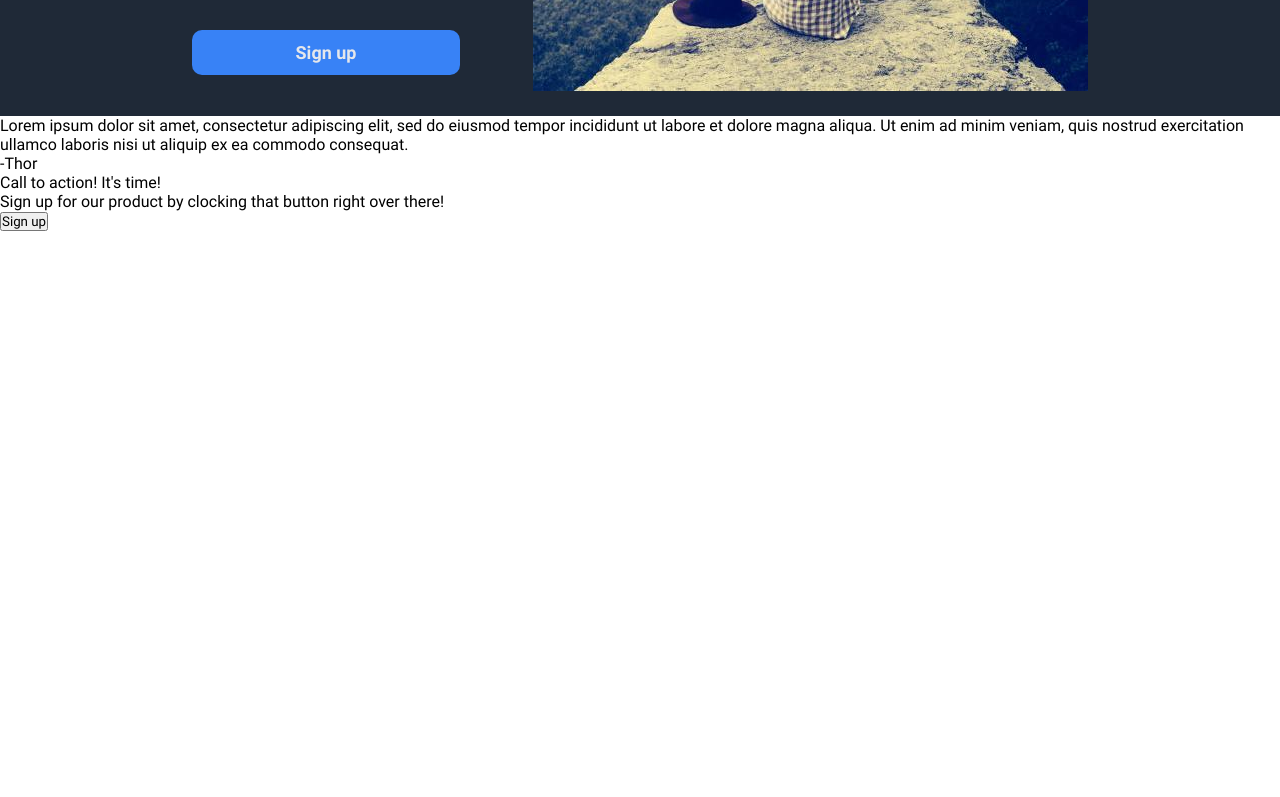
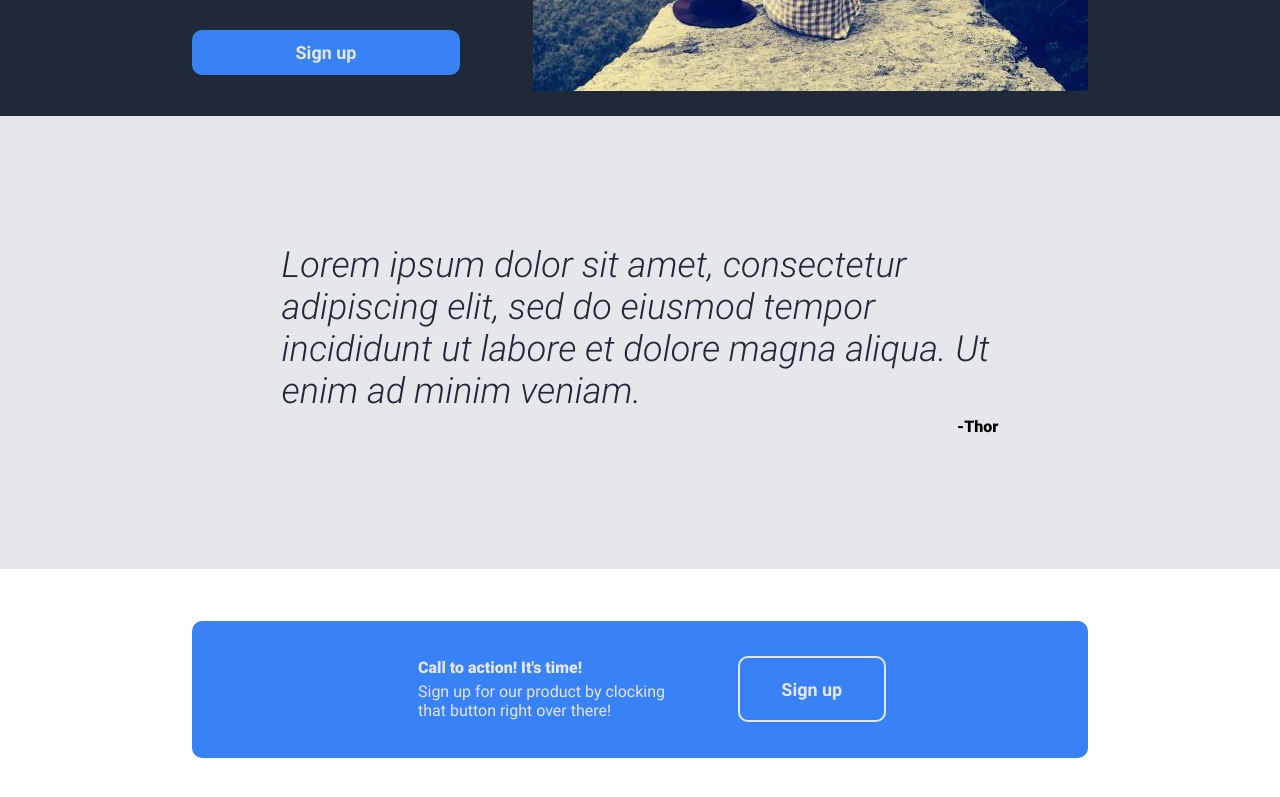
Before and after one commit to Morkie22/KREATIVESTORM-PROJECT, a plain HTML site: page Index.html in a window 1280 px wide. Shown: the part 365-1162 px from the top of the page. Before the commit the page ends 800 px from the top, so only its background shows below. Drawn offline with Linux system fonts and the light colour scheme.

Commit message:
styling section 3 and 4

```diff
--- a/Index.html
+++ b/Index.html
@@ -30,16 +30,17 @@
     </section>
 
     <section class="sectionThree">
-        <p class="emphasisParagraph">Lorem ipsum dolor sit amet, consectetur adipiscing elit, sed do eiusmod tempor
-            incididunt ut labore et dolore magna aliqua. Ut enim ad minim veniam, quis nostrud
-            exercitation ullamco laboris nisi ut aliquip ex ea commodo consequat.</p>
-        <p>-Thor</p>
+        <p class="quoteEl">Lorem ipsum dolor sit amet, consectetur adipiscing elit, sed do eiusmod tempor
+            incididunt ut labore et dolore magna aliqua. Ut enim ad minim veniam.</p>
+        <p class="boldEl quoteAuthor">-Thor</p>
     </section>
     <section class="sectionFour">
-        <p>Call to action! It's time!</p>
-        <p>Sign up for our product by clocking that button right over there!</p>
-        <button>Sign up</button>
-    </section>
+            <div class="ctaContainer">
+                <p class="boldEl">Call to action! It's time!</p>
+                <p>Sign up for our product by clocking that button right over there!</p>
+            </div>
+            <button>Sign up</button>
+        </section>
     </body>
 </body>
 </html>
--- a/css/styles.css
+++ b/css/styles.css
@@ -127,3 +127,54 @@ nav {
     text-align: center;
     width: 200px;
 }
+
+.sectionThree{
+    background-color: #e5e7eb;
+    padding: 10% 22%;
+}
+
+.sectionFour {
+    display: flex;
+    justify-content: space-between;
+    padding: 2% 15%;
+    background-color: #3882f6;
+    margin: 4% 15%;;
+    color: #E5E7EB;
+    border-radius: 10px;
+}
+
+.quoteEl {
+    font-style: italic;
+    font-size: 36px;
+    color: #1f2937;
+    margin-bottom: 5px;
+}
+
+.quoteAuthor {
+    text-align: right;
+}
+
+.boldEl {
+    font-weight: bold;
+    font-weight: 900;
+    margin-bottom: 5px;
+}
+
+.ctaContainer {
+    border: none;
+    border-radius: 10px;
+    padding: 12px 34px;
+}
+
+button {
+    background-color: #3882f6;
+    color: #E5E7EB;
+    font-size: 18px;
+    font-weight: bold;
+    width: 200px;
+    border: 2px solid #E5E7EB;
+    border-radius: 10px;
+    padding: 8px 30px;
+    margin: 10px;
+    cursor: pointer;
+}
```
